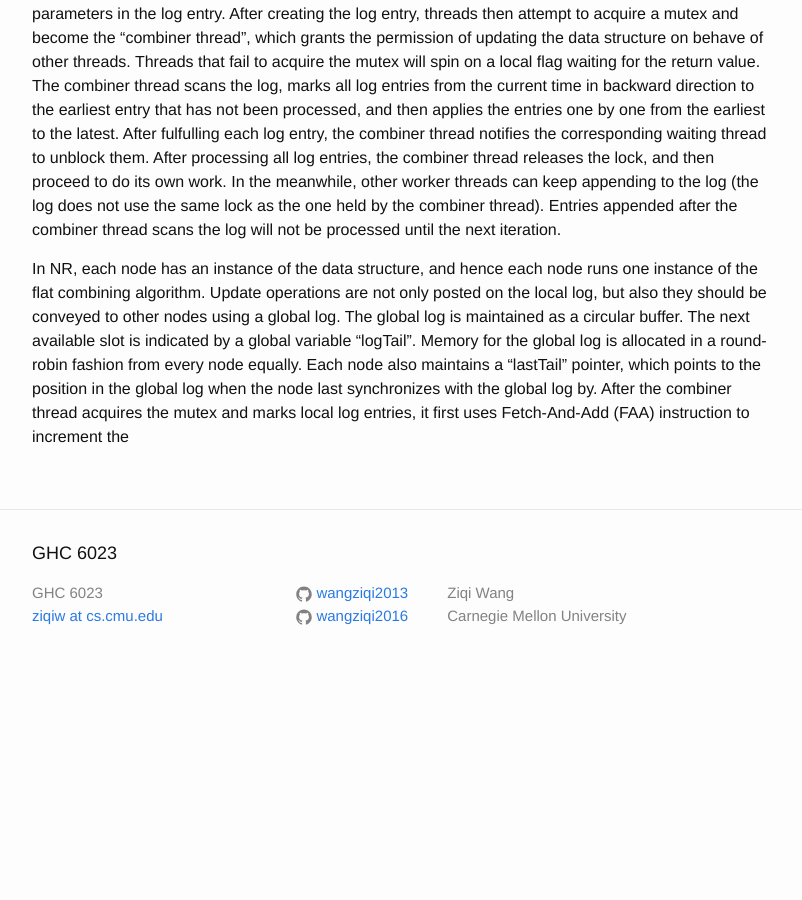
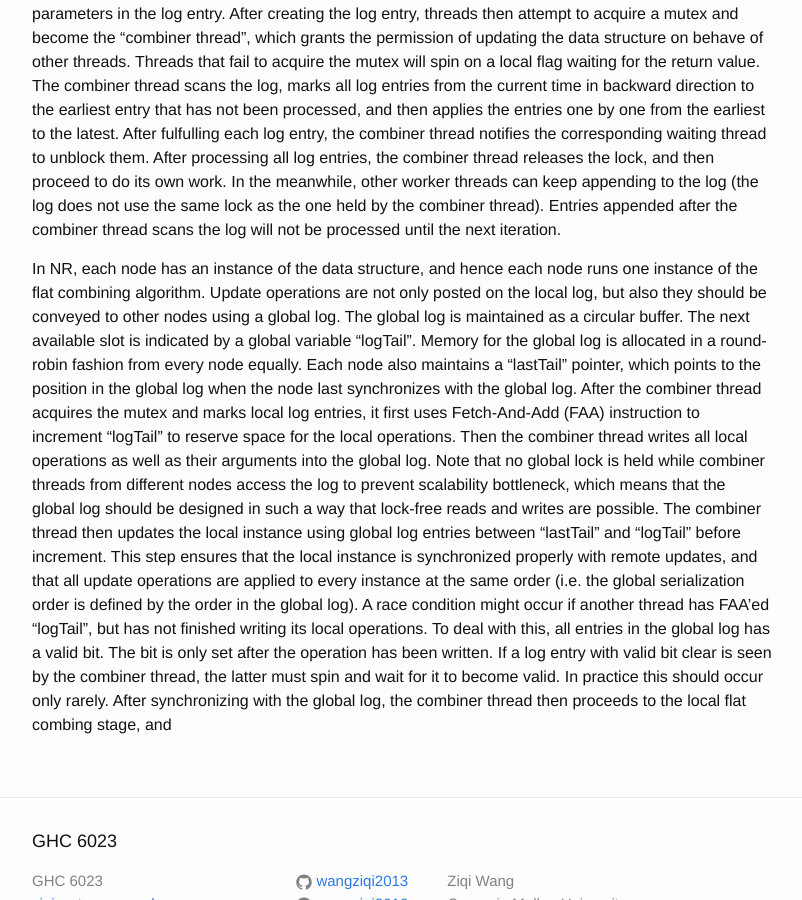
Before and after one commit to wangziqi2013/wangziqi2013.github.io, a Jekyll site: the page built from _posts/2019-01-09- black-box-concurrent-data-structures-for-numa-architectures.markdown, in a window 1280 px wide and 900 px high, scrolled down 1168 px. Shown: the whole window, without its empty margins (238-1040 px from the left). Built offline with Jekyll 4.4.1, drawn with Linux system fonts in a browser that asks for light colours; before the commit the page ends 1855 px from its top, so only the background shows below that.

Commit message:
Adding log entry valid bit

```diff
--- a/_posts/2019-01-09- black-box-concurrent-data-structures-for-numa-architectures.markdown
+++ b/_posts/2019-01-09- black-box-concurrent-data-structures-for-numa-architectures.markdown
@@ -52,5 +52,15 @@ Update operations are not only posted on the local log, but also they should be
 The global log is maintained as a circular buffer. The next available slot is indicated by a global variable "logTail".
 Memory for the global log is allocated in a round-robin fashion from every node equally.
 Each node also maintains a "lastTail" pointer, which points to the position in the global log when the node last synchronizes
-with the global log by. After the combiner thread acquires the mutex and marks local log entries, it first uses Fetch-And-Add
-(FAA) instruction to increment the
+with the global log. After the combiner thread acquires the mutex and marks local log entries, it first uses Fetch-And-Add
+(FAA) instruction to increment "logTail" to reserve space for the local operations. Then the combiner thread writes all
+local operations as well as their arguments into the global log. Note that no global lock is held while combiner threads
+from different nodes access the log to prevent scalability bottleneck, which means that the global log should be designed
+in such a way that lock-free reads and writes are possible. The combiner thread then updates the local instance using
+global log entries between "lastTail" and "logTail" before increment. This step ensures that the local instance is
+synchronized properly with remote updates, and that all update operations are applied to every instance at the same order
+(i.e. the global serialization order is defined by the order in the global log). A race condition might occur if another
+thread has FAA'ed "logTail", but has not finished writing its local operations. To deal with this, all entries in the
+global log has a valid bit. The bit is only set after the operation has been written. If a log entry with valid bit clear
+is seen by the combiner thread, the latter must spin and wait for it to become valid. In practice this should occur only
+rarely. After synchronizing with the global log, the combiner thread then proceeds to the local flat combing stage, and
```
